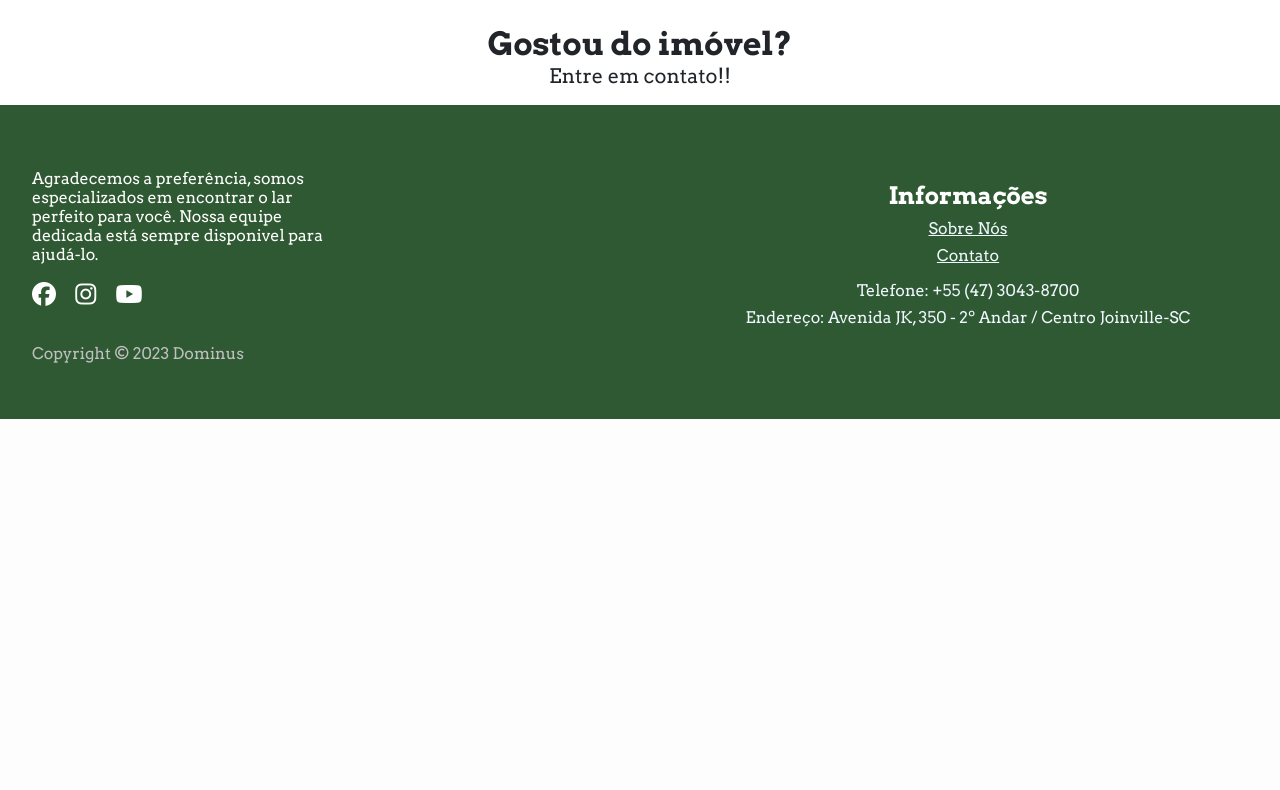
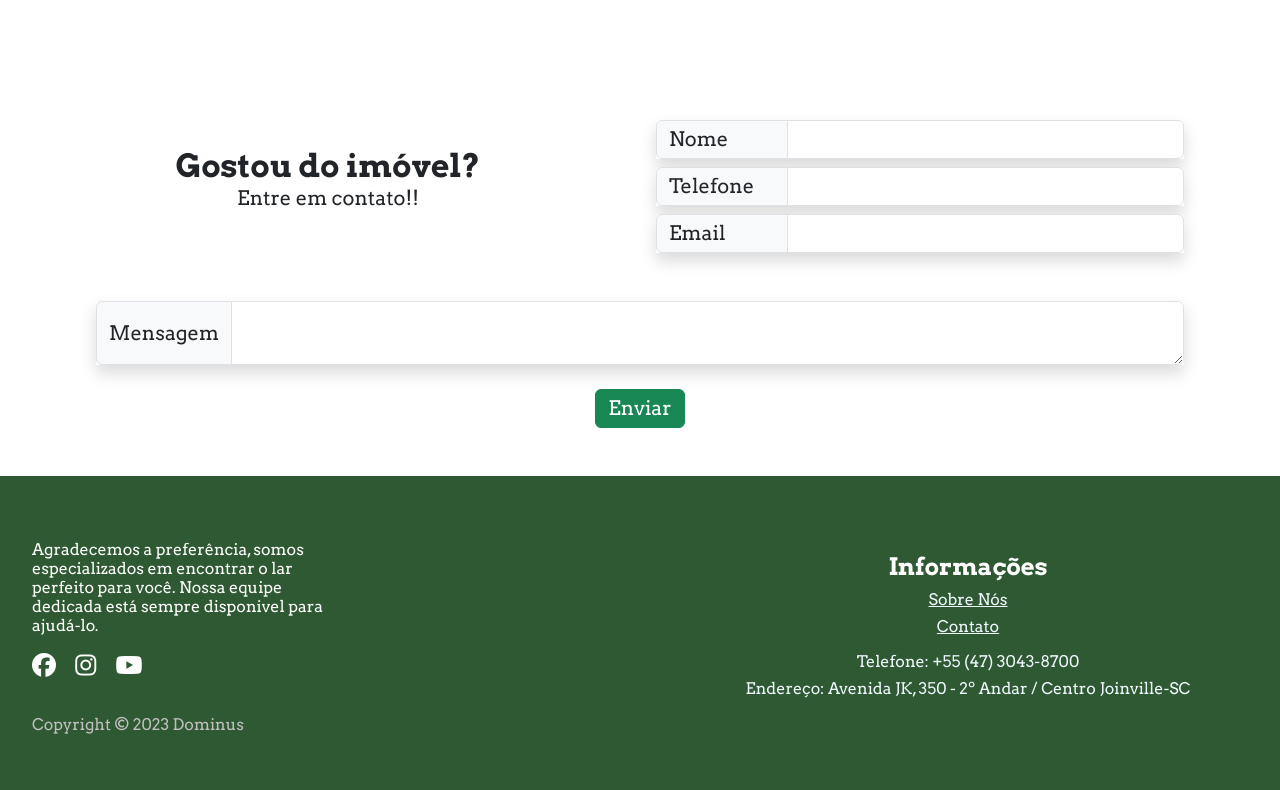
Before and after one commit to lucasyares/sistema_imoveis_senai-2022_2, a Django app: page /pesquisa/imovel in a window 1280 px wide. Shown: the part 695-1485 px from the top of the page. Before the commit the page ends 1114 px from the top, so only its background shows below. Run offline with Django 5.2, Linux system fonts and the light colour scheme; some libraries are stand-ins or nearby versions; some web fonts are replaced.

Commit message:
Página exibição imóvel (portal) totalmente estilizada

```diff
--- a/app_cad_users/templates/bases/base_admin.html
+++ b/app_cad_users/templates/bases/base_admin.html
@@ -30,7 +30,6 @@
             $('#' + elementId).hide();
         }, timeout);
     }
-
 
         $(document).ready(function() {
             // Supondo que `mask` seja uma função que formata o valor monetário
--- a/app_cad_users/templates/pages/portal/homepage.html
+++ b/app_cad_users/templates/pages/portal/homepage.html
@@ -2,6 +2,12 @@
 
 {% extends "bases/base_portal.html" %}
 {% load static %}
+
+{% block head %}
+<link rel="stylesheet" href="https://cdnjs.cloudflare.com/ajax/libs/font-awesome/6.5.2/css/all.min.css"
+    integrity="sha512-SnH5WK+bZxgPHs44uWIX+LLJAJ9/2PkPKZ5QiAj6Ta86w+fsb2TkcmfRyVX3pBnMFcV7oQPJkl9QevSCWr3W6A=="
+    crossorigin="anonymous" referrerpolicy="no-referrer" />
+{% endblock head %}
 
 {% comment %} {% block header %}
 
--- a/app_cad_users/templates/pages/portal/imovel.html
+++ b/app_cad_users/templates/pages/portal/imovel.html
@@ -1,6 +1,10 @@
 {% extends "bases/base_portal.html" %}
 
-{% block head %}<link rel="stylesheet" href="https://cdnjs.cloudflare.com/ajax/libs/font-awesome/6.5.2/css/all.min.css" integrity="sha512-SnH5WK+bZxgPHs44uWIX+LLJAJ9/2PkPKZ5QiAj6Ta86w+fsb2TkcmfRyVX3pBnMFcV7oQPJkl9QevSCWr3W6A==" crossorigin="anonymous" referrerpolicy="no-referrer" />{% endblock head %}
+{% block head %}
+<link rel="stylesheet" href="https://cdnjs.cloudflare.com/ajax/libs/font-awesome/6.5.2/css/all.min.css"
+    integrity="sha512-SnH5WK+bZxgPHs44uWIX+LLJAJ9/2PkPKZ5QiAj6Ta86w+fsb2TkcmfRyVX3pBnMFcV7oQPJkl9QevSCWr3W6A=="
+    crossorigin="anonymous" referrerpolicy="no-referrer" />
+{% endblock head %}
 
 {% block main %}
 
@@ -65,10 +69,40 @@
     </div>
 </section>
 
-<section class="imovel-contato d-flex flex-column align-items-center">
-    <h2 class="mb-0">Gostou do imóvel?</h2>
-    <p>Entre em contato!!</p>
-    <div></div>
+<section class="imovel-contato d-flex flex-wrap">
+    <form class="m-5 " method="POST" action="#">
+        {% csrf_token %}
+
+        <div class="d-flex">
+            <div class="col m-3 w-50 d-flex flex-column align-items-center justify-content-center">
+                <h2 class="mb-0">Gostou do imóvel?</h2>
+                <p>Entre em contato!!</p>
+            </div>
+            <div class="col m-5 w-50">
+                <div class="d-inline-flex input-group mb-2 shadow">
+                    <label class="col-3 input-group-text" for="nome_contato">Nome</label>
+                    <input class="col-9 form-control" type="text" name="nome_contato">
+                </div>
+                <div class="d-inline-flex input-group mb-2 shadow">
+                    <label class="col-3 input-group-text" for="telefone_contato">Telefone</label>
+                    <input class="col-9 form-control" type="tel" name="telefone_contato">
+                </div>
+                <div class="d-inline-flex input-group shadow">
+                    <label class="col-3 input-group-text" for="email_contato">Email</label>
+                    <input class="col-9 form-control" type="email" name="email_contato">
+                </div>
+            </div>
+        </div>
+        <div class="mx-5 mb-4">
+            <div class="input-group shadow">
+                <label class="input-group-text" for="mensagem">Mensagem</label>
+                <textarea class="form-control" name="mensagem_contato"></textarea>
+            </div>
+        </div>
+        <div class="d-flex justify-content-center">
+            <button class="btn btn-success">Enviar</button>
+        </div>
+    </form>
 </section>
 
 {% endblock main %}
```
